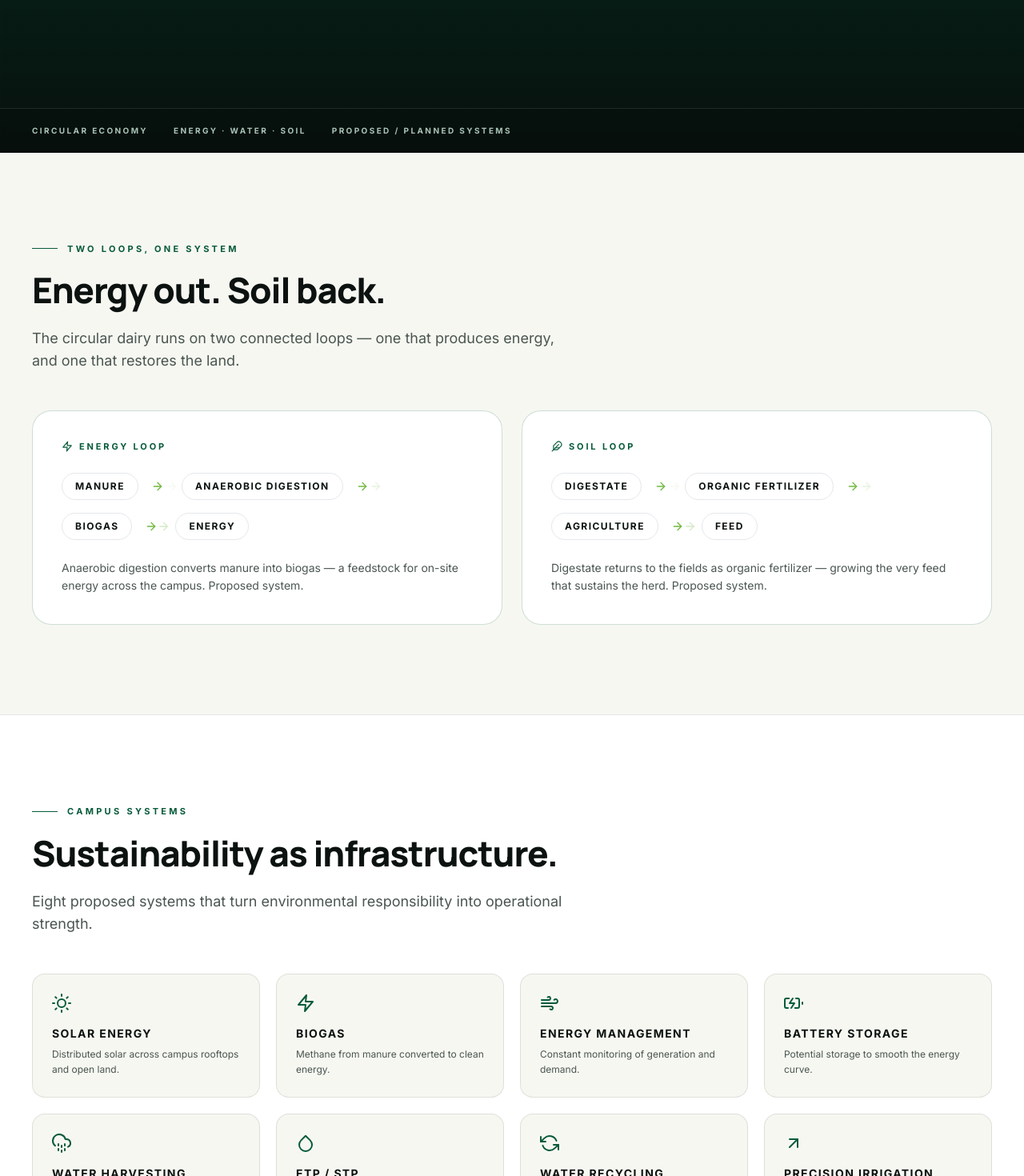
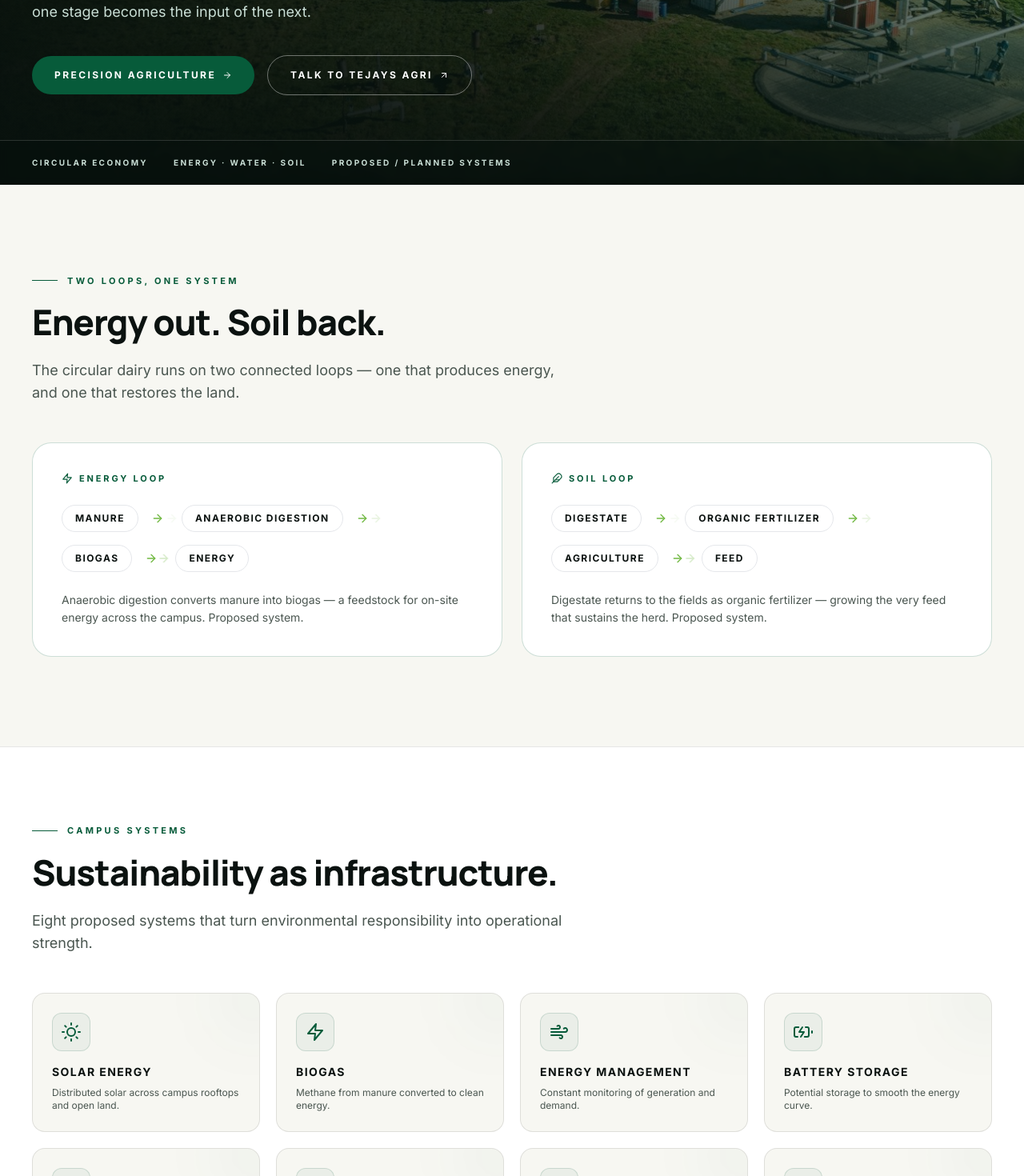
Before and after one commit to PixelCraft01/T-AGRI, a React (Vite) app: page /#/sustainability in a window 1280 px wide. Shown: the part 540-2010 px from the top of the page at 80% size. Built offline with nearby package versions, Linux system fonts and the light colour scheme.

Commit message:
Update website

```diff
--- a/src/pages/Sustainability.jsx
+++ b/src/pages/Sustainability.jsx
@@ -41,19 +41,33 @@ export default function Sustainability() {
   return (
     <>
       <PageHero
-        variant="dark"
+        variant="full"
+        image="/images/sustainability_hero_1.jpg"
+        imageAlt="TEJAYS AGRI circular dairy ecosystem with renewable energy, water recycling and sustainable agriculture"
         eyebrow="Tejays Agri / Sustainability"
         title={
           <>
             The TEJAYS AGRI
             <br />
-            <span className="text-[#72B943]">circular dairy ecosystem.</span>
+            <span className="text-[#72B943]">
+              circular dairy ecosystem.
+            </span>
           </>
         }
         description="Manure becomes energy. Digestate becomes fertilizer. Water is harvested and recycled. The ecosystem is designed so what leaves one stage becomes the input of the next."
-        primary={{ label: 'Precision Agriculture', to: '/agriculture' }}
-        secondary={{ label: 'Talk to TEJAYS AGRI', to: '/contact' }}
-        meta={['Circular economy', 'Energy · Water · Soil', 'Proposed / planned systems']}
+        primary={{
+          label: 'Precision Agriculture',
+          to: '/agriculture'
+        }}
+        secondary={{
+          label: 'Talk to TEJAYS AGRI',
+          to: '/contact'
+        }}
+        meta={[
+          'Circular economy',
+          'Energy · Water · Soil',
+          'Proposed / planned systems'
+        ]}
       />
 
       <section className="bg-pageBg">
@@ -102,33 +116,44 @@ export default function Sustainability() {
       </section>
 
       <section className="border-t border-line/10 bg-surface">
-        <div className="mx-auto w-full max-w-[1400px] px-4 py-20 sm:px-6 sm:py-24 lg:px-10 lg:py-28">
+        <div className="mx-auto w-full max-w-[1400px] px-4 py-16 sm:px-6 sm:py-20 lg:px-10 lg:py-24">
           <SectionHeading
             eyebrow="Campus Systems"
             title="Sustainability as infrastructure."
             description="Eight proposed systems that turn environmental responsibility into operational strength."
           />
-          <div className="mt-12 grid gap-5 sm:grid-cols-2 lg:grid-cols-4">
+
+          <div className="mt-10 grid grid-cols-2 gap-3 sm:mt-12 sm:gap-5 lg:grid-cols-4">
             {initiatives.map((s, i) => (
               <div
                 key={s.title}
                 data-aos="fade-up"
                 data-aos-delay={i * 50}
-                className="group rounded-2xl border border-line/10 bg-pageBg p-6 transition-all duration-300 hover:-translate-y-1 hover:border-brand/30 hover:bg-surface hover:shadow-card"
+                className="group relative overflow-hidden rounded-2xl border border-line/10 bg-pageBg p-4 transition-all duration-300 hover:-translate-y-1 hover:border-brand/30 hover:bg-surface hover:shadow-card sm:p-6"
               >
-                <s.icon className="text-2xl text-brand transition-transform duration-300 group-hover:scale-110" />
-                <h3 className="mt-4 text-sm font-bold uppercase tracking-[0.1em] text-ink">
+                {/* Subtle hover glow */}
+                <div className="pointer-events-none absolute -right-8 -top-8 h-20 w-20 rounded-full bg-brand/5 blur-2xl transition-all duration-500 group-hover:bg-brand/15" />
+
+                {/* Icon */}
+                <div className="relative flex h-10 w-10 items-center justify-center rounded-xl border border-brand/15 bg-brand/5 transition-all duration-300 group-hover:border-brand/30 group-hover:bg-brand/10 sm:h-12 sm:w-12">
+                  <s.icon className="text-xl text-brand transition-transform duration-300 group-hover:scale-110 sm:text-2xl" />
+                </div>
+
+                {/* Content */}
+                <h3 className="relative mt-4 text-[11px] font-bold uppercase leading-snug tracking-[0.08em] text-ink sm:text-sm sm:tracking-[0.1em]">
                   {s.title}
                 </h3>
-                <p className="mt-1.5 text-xs leading-relaxed text-inkMuted">
+
+                <p className="relative mt-2 text-[11px] leading-relaxed text-inkMuted sm:text-xs">
                   {s.desc}
                 </p>
               </div>
             ))}
           </div>
+
           <p
             data-aos="fade-up"
-            className="mt-8 text-xs font-semibold uppercase tracking-[0.16em] text-inkSoft"
+            className="mt-7 text-[10px] font-semibold uppercase leading-relaxed tracking-[0.12em] text-inkSoft sm:mt-8 sm:text-xs sm:tracking-[0.16em]"
           >
             Sustainability systems proposed / planned for the integrated campus
           </p>
```
Also changed, not shown: public/images/sustainability_hero_1.jpg (added), public/images/sustainability_hero_2.jpg (added).
